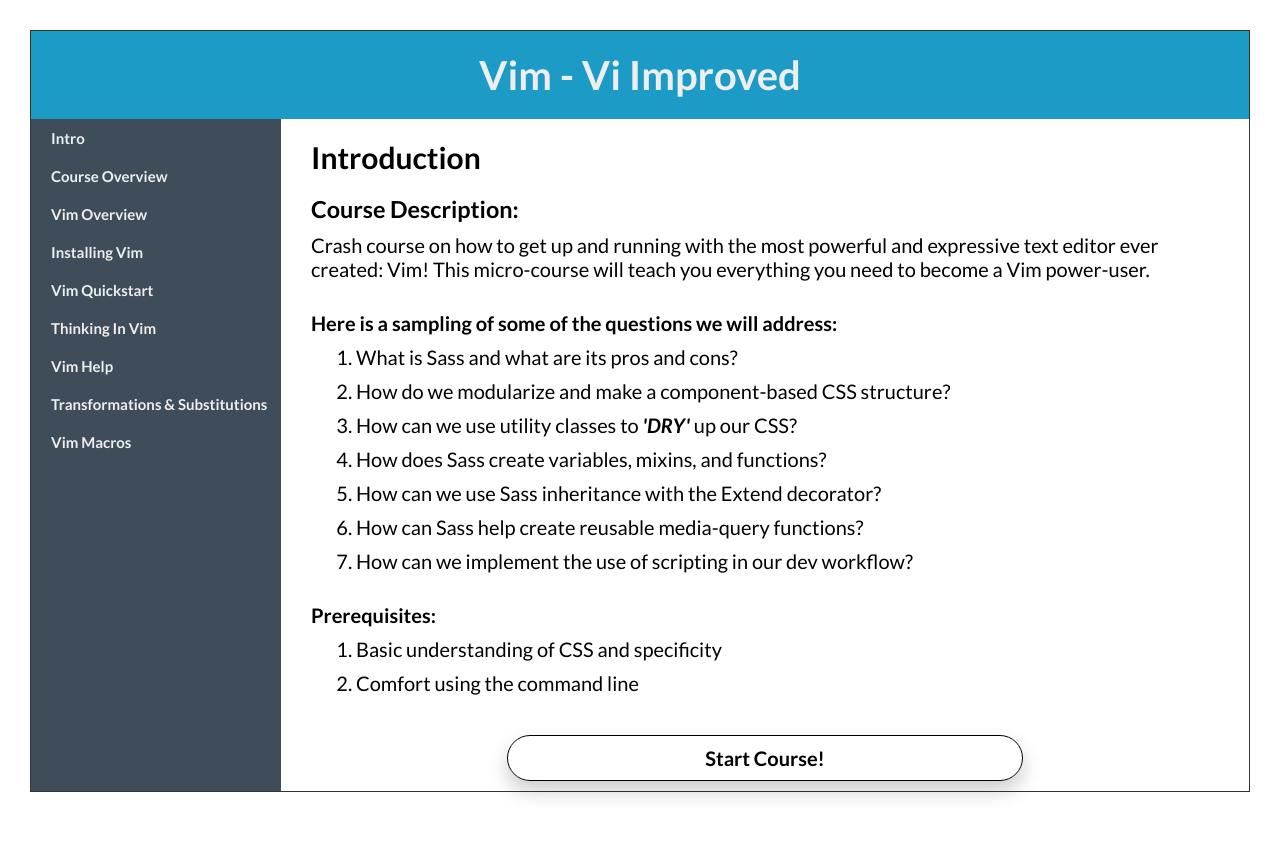
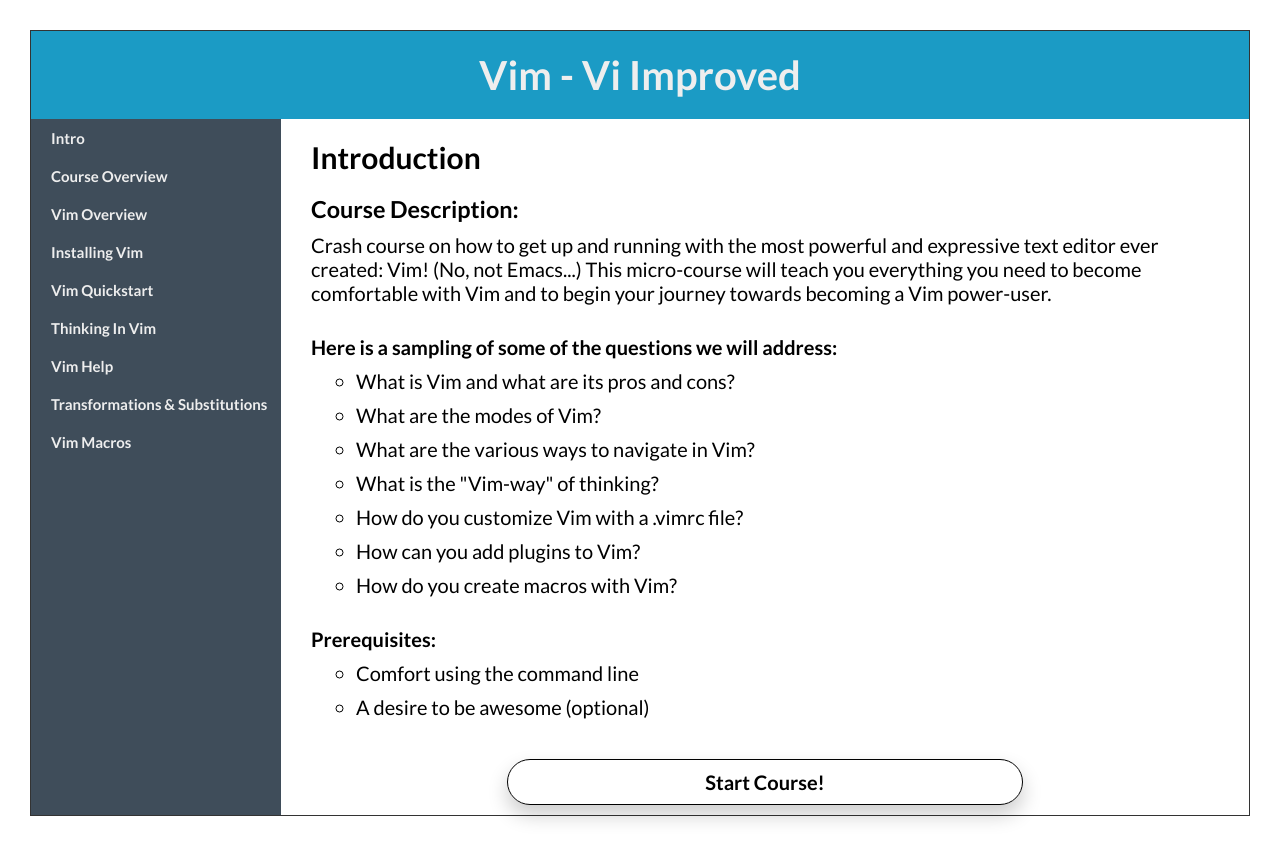
Before and after one commit to prescottbreeden/vim_module, a React app in the folder front_end/: page / in a window 1280 px wide. Before the commit the page ends 822 px from the top, so only its background shows below. Built offline with nearby package versions, Linux system fonts and the light colour scheme.

Commit message:
pokes and prods...

```diff
--- a/front_end/src/components/CourseOverview.jsx
+++ b/front_end/src/components/CourseOverview.jsx
@@ -51,7 +51,7 @@
       </div>
       <div className="module__buttons">
         <a
-          href={prevPage}
+          href="/"
           className="btn">
           Prev
         </a>
--- a/front_end/src/components/Index.jsx
+++ b/front_end/src/components/Index.jsx
@@ -11,44 +11,46 @@
         <h3 className="module__objectives">Course Description:</h3>
         <p className="module__text">
           Crash course on how to get up and running with the most powerful and
-          expressive text editor ever created: Vim! This micro-course will teach
-          you everything you need to become a Vim power-user.
+          expressive text editor ever created: Vim! (No, not Emacs...)
+          This micro-course will teach you everything you need to become
+          comfortable with Vim and to begin your journey towards becoming a Vim
+          power-user.
         </p>
         <h4 className="module__sub-title">
           Here is a sampling of some of the questions we will address:
         </h4>
         <ul className="module__list">
-          <li className="module__list--item">
-            What is Sass and what are its pros and cons?
+          <li className="module__list--item u-list-circle">
+            What is Vim and what are its pros and cons?
           </li>
-          <li className="module__list--item">
-            How do we modularize and make a component-based CSS structure?
+          <li className="module__list--item u-list-circle">
+            What are the modes of Vim?
           </li>
-          <li className="module__list--item">
-            How can we use utility classes to <em>'DRY'</em> up our CSS?
+          <li className="module__list--item u-list-circle">
+            What are the various ways to navigate in Vim?
           </li>
-          <li className="module__list--item">
-            How does Sass create variables, mixins, and functions?
+          <li className="module__list--item u-list-circle">
+            What is the "Vim-way" of thinking?
           </li>
-          <li className="module__list--item">
-            How can we use Sass inheritance with the Extend decorator?
+          <li className="module__list--item u-list-circle">
+            How do you customize Vim with a .vimrc file?
           </li>
-          <li className="module__list--item">
-            How can Sass help create reusable media-query functions?
+          <li className="module__list--item u-list-circle">
+            How can you add plugins to Vim?
           </li>
-          <li className="module__list--item">
-            How can we implement the use of scripting in our dev workflow?
+          <li className="module__list--item u-list-circle">
+            How do you create macros with Vim?
           </li>
         </ul>
         <h4 className="module__sub-title">
           Prerequisites:
         </h4>
         <ul className="module__list">
-          <li className="module__list--item">
-            Basic understanding of CSS and specificity
+          <li className="module__list--item u-list-circle">
+            Comfort using the command line
           </li>
-          <li className="module__list--item">
-            Comfort using the command line
+          <li className="module__list--item u-list-circle">
+            A desire to be awesome (optional)
           </li>
         </ul>
       </div>
--- a/front_end/src/components/VimOverview.jsx
+++ b/front_end/src/components/VimOverview.jsx
@@ -42,8 +42,9 @@
           A brief history of Vi
         </h3>
         <p className="module__text">
-          The evolution of Vim is intricately woven to the history of Vi. Vi was
-          created in 1976 and, up until then, some of the most popular editors, like
+          Since Vim is built on the backbone of Vi, to understand the origin of
+          Vim we really need to understand the origin of Vi. Vi was created in
+          1976 and, up until then, some of the most popular editors, like
           "qed", would appear completely alien to us today.  These "line-editors"
           had no menus, and often required typing out regex strings in order to
           navigate around because they could only view one line at a time. Take
```
